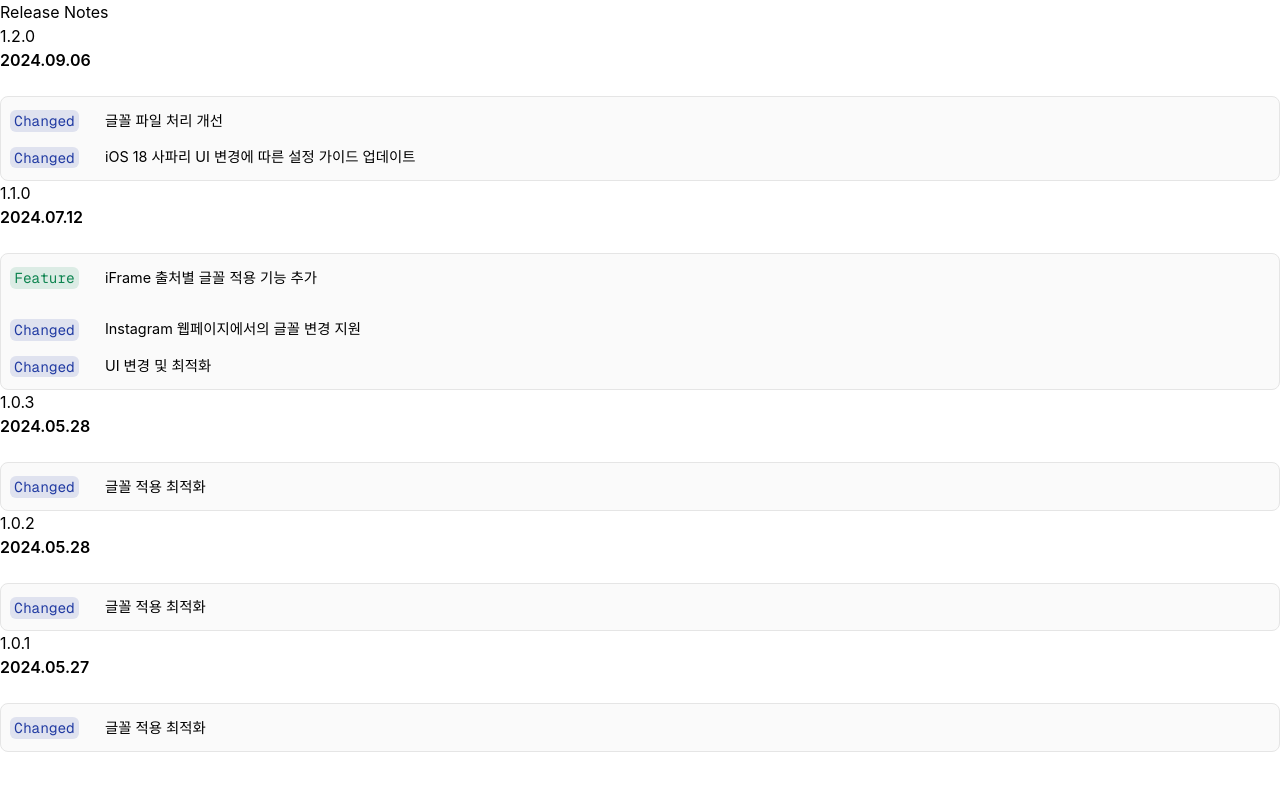
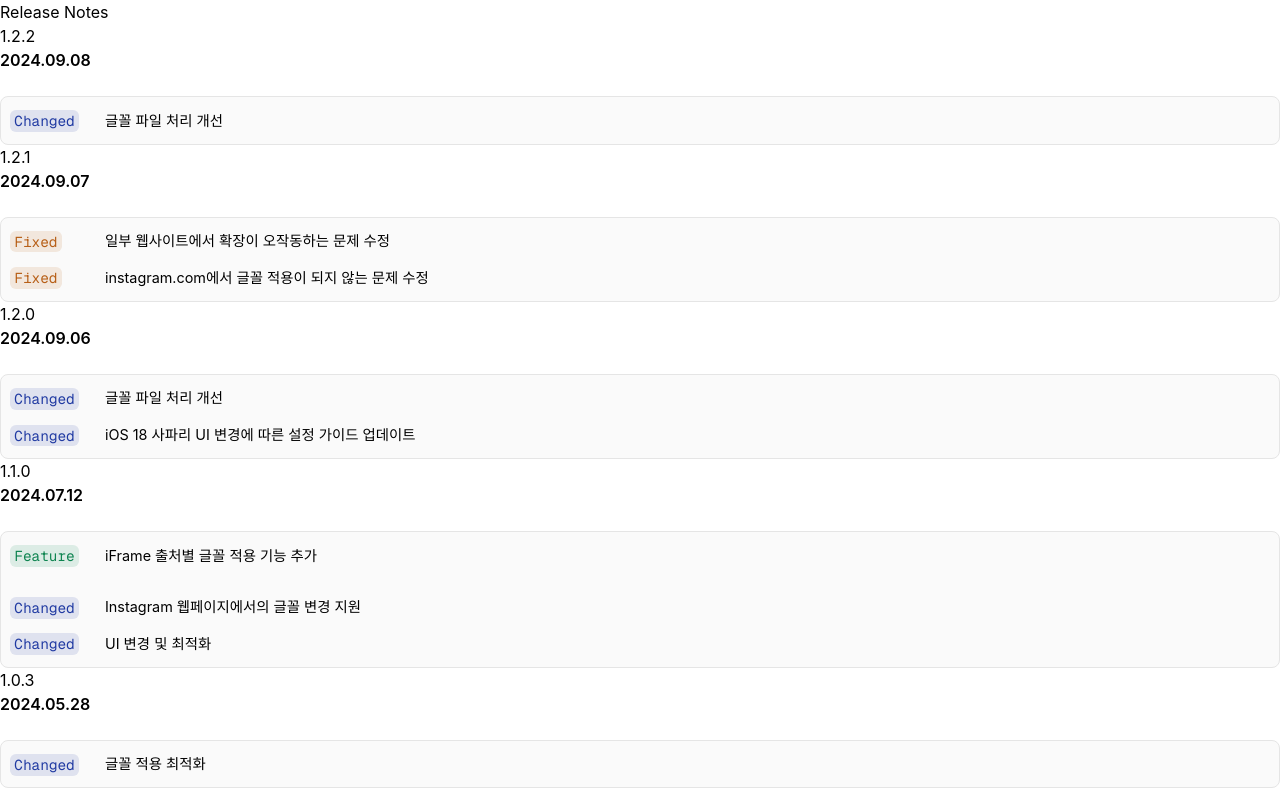
Before and after one commit to InHeritas/InHeritas.Dev, a Next.js app: page /mytype/release-notes in a window 1280 px wide. Shown: the top 792 px of the page. Built offline with nearby package versions, Linux system fonts and the light colour scheme.

Commit message:
Update MyType release note ~1.2.2

```diff
--- a/pages/mytype/release-notes.mdx
+++ b/pages/mytype/release-notes.mdx
@@ -1,6 +1,38 @@
 import { Callout } from 'nextra/components'
 
 # Release Notes
+
+### 1.2.2
+**2024.09.08**
+<br/>
+<div className='border rounded-lg border-solid border-neutral-200 px-2 py-0 bg-neutral-50'>
+    <table>
+        <tbody>
+            <tr className="block update">
+                <td className="cat">`Changed`</td>
+                <td className='text-sm'>글꼴 파일 처리 개선</td>
+            </tr>
+        </tbody>
+    </table>
+</div>
+
+### 1.2.1
+**2024.09.07**
+<br/>
+<div className='border rounded-lg border-solid border-neutral-200 px-2 py-0 bg-neutral-50'>
+    <table>
+        <tbody>
+            <tr className="block fix">
+                <td className="cat">`Fixed`</td>
+                <td className='text-sm'>일부 웹사이트에서 확장이 오작동하는 문제 수정</td>
+            </tr>
+            <tr className="block fix">
+                <td className="cat">`Fixed`</td>
+                <td className='text-sm'>instagram.com에서 글꼴 적용이 되지 않는 문제 수정</td>
+            </tr>
+        </tbody>
+    </table>
+</div>
 
 ### 1.2.0
 **2024.09.06**
```
